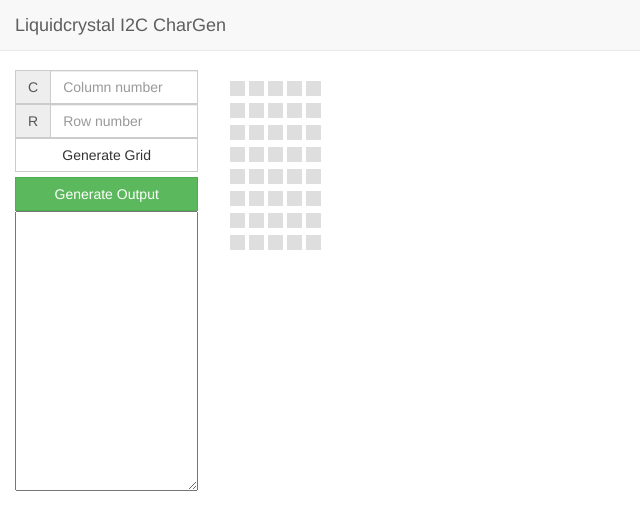
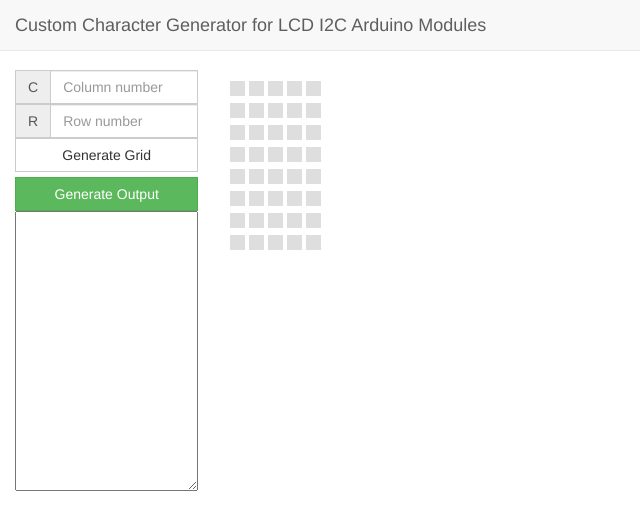
Before and after one commit to viennt/LCDI2C_CharGen, a plain HTML site: page index.html in a window 1280 px wide. Shown: the whole page, without its empty margins (0-640 px from the left). Drawn offline with Linux system fonts and the light colour scheme.

Commit message:
first commit

```diff
--- a/index.html
+++ b/index.html
@@ -12,7 +12,7 @@
 		<div class="container-fluid">
 			<div class="navbar-header">
 				<a class="navbar-brand" href="#">
-					Liquidcrystal I2C CharGen
+					Custom Character Generator for LCD I2C Arduino Modules
 				</a>
 			</div>
 		</div>
```
